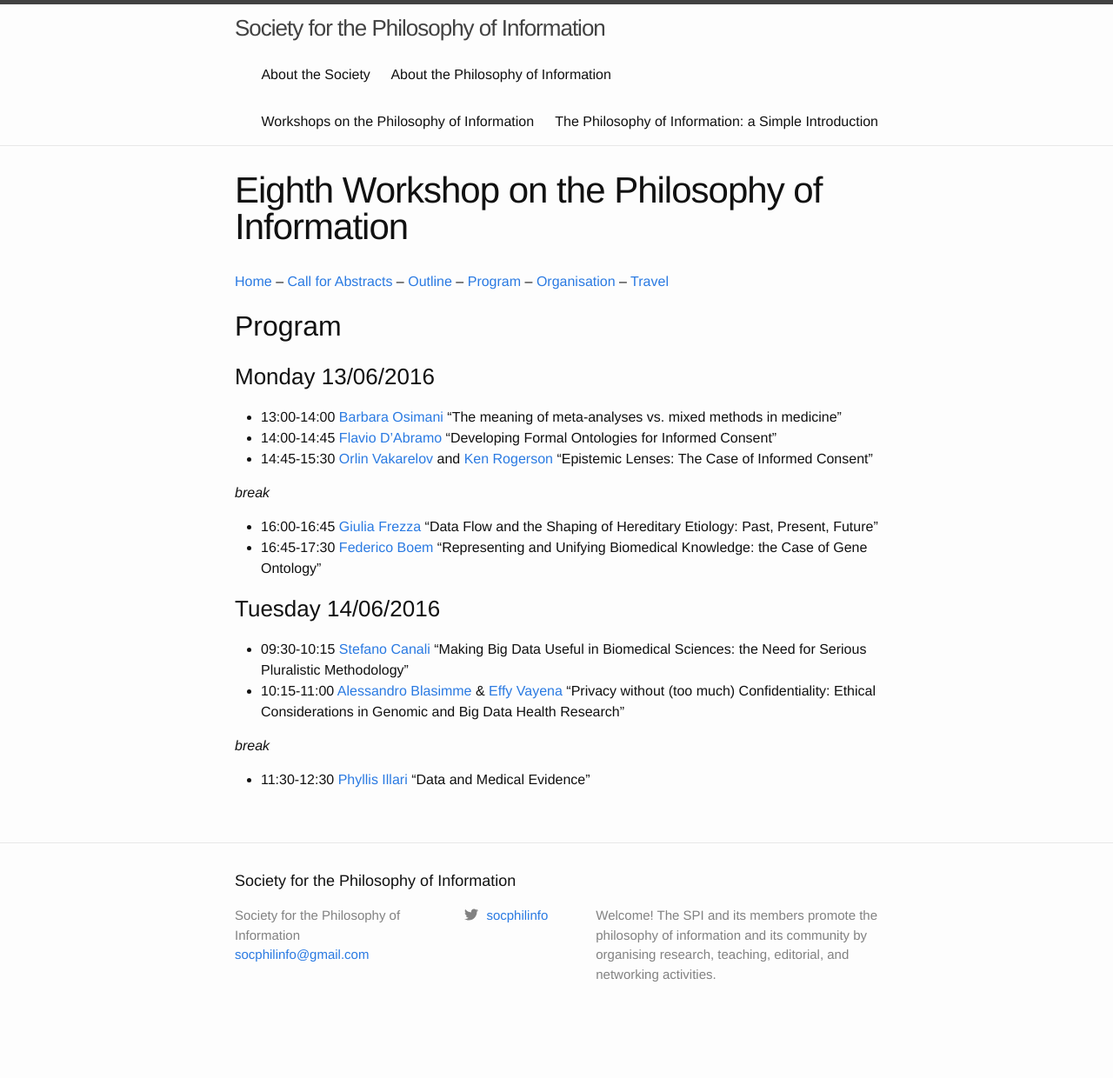
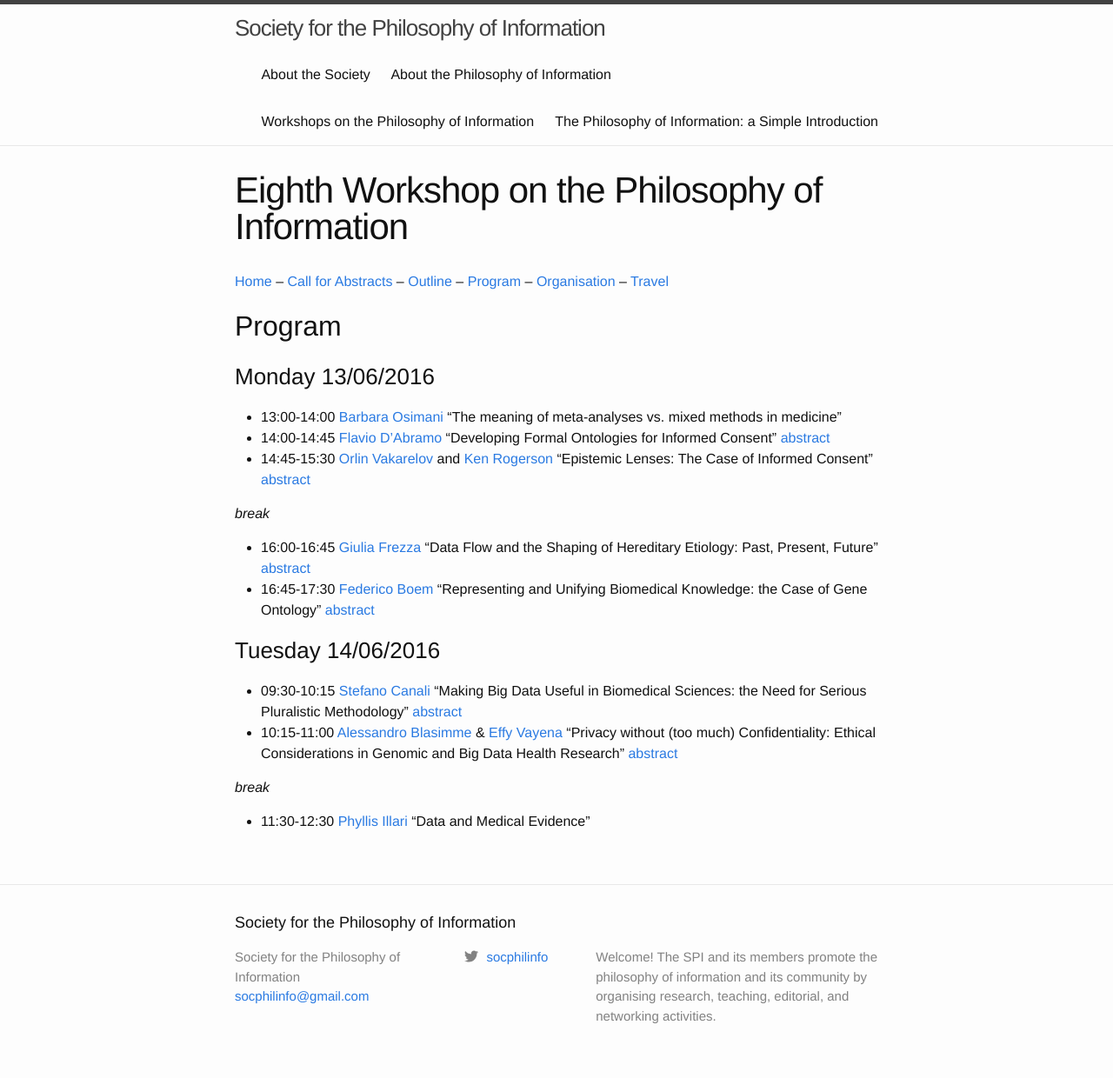
Before and after one commit to socphilinfo/socphilinfo.github.io, a Jekyll site: the page built from workshops/wpi8/program.md, in a window 1280 px wide. Shown: the whole page at 87% size. Built offline with Jekyll 4.4.1, drawn with Linux system fonts in a browser that asks for light colours; before the commit the page ends 1192 px from its top, so only the background shows below that.

Commit message:
added links to abstracts

```diff
--- a/workshops/wpi8/program.md
+++ b/workshops/wpi8/program.md
@@ -13,18 +13,18 @@ title: Eighth Workshop on the Philosophy of Information
 ### Monday 13/06/2016
 
   * 13:00-14:00 [Barbara Osimani](https://lmu-munich.academia.edu/barbaraosimani) "The meaning of meta-analyses vs. mixed methods in medicine"
-  * 14:00-14:45 [Flavio D’Abramo](http://www.ewi-psy.fu-berlin.de/einrichtungen/arbeitsbereiche/gesund/mitglieder_fu/DAbramo/index.html) “Developing Formal Ontologies for Informed Consent”
-  * 14:45-15:30 [Orlin Vakarelov](http://people.duke.edu/~ov7/) and [Ken Rogerson](https://sanford.duke.edu/people/faculty/rogerson-kenneth-s) “Epistemic Lenses: The Case of Informed Consent”
+  * 14:00-14:45 [Flavio D’Abramo](http://www.ewi-psy.fu-berlin.de/einrichtungen/arbeitsbereiche/gesund/mitglieder_fu/DAbramo/index.html) “Developing Formal Ontologies for Informed Consent” [abstract](https://docs.google.com/document/d/1pBKBqYLgK8TlVKr5g3BAngy3GNXUEMONdhVmc7PfUgo/edit?usp=sharing)
+  * 14:45-15:30 [Orlin Vakarelov](http://people.duke.edu/~ov7/) and [Ken Rogerson](https://sanford.duke.edu/people/faculty/rogerson-kenneth-s) “Epistemic Lenses: The Case of Informed Consent” [abstract](https://drive.google.com/file/d/0B7yPdYDW_NPqMW9DSjc4c3dodlNfaWtuaHZHWEdEekpnc3NF/view?usp=sharing)
 
 _break_
 
-  * 16:00-16:45 [Giulia Frezza](https://uniroma1.academia.edu/GiuliaFrezza) “Data Flow and the Shaping of Hereditary Etiology: Past, Present, Future”
-  * 16:45-17:30 [Federico Boem](http://www.semm.it/index.php/education/current-students-current-students/students/folsatec-students/federico-boem) “Representing and Unifying Biomedical Knowledge: the Case of Gene Ontology”
+  * 16:00-16:45 [Giulia Frezza](https://uniroma1.academia.edu/GiuliaFrezza) “Data Flow and the Shaping of Hereditary Etiology: Past, Present, Future” [abstract](https://drive.google.com/file/d/0B7yPdYDW_NPqUkxnR0xpTV94ajNNNFVrcU91TzB2NUxRTEpR/view?usp=sharing)
+  * 16:45-17:30 [Federico Boem](http://www.semm.it/index.php/education/current-students-current-students/students/folsatec-students/federico-boem) “Representing and Unifying Biomedical Knowledge: the Case of Gene Ontology” [abstract](https://drive.google.com/file/d/0B7yPdYDW_NPqdEk2Y1FKbmNFRmtYMEU4WHd2Q2hoZFFLRUd3/view?usp=sharing)
 
 ### Tuesday 14/06/2016
 
-  * 09:30-10:15 [Stefano Canali](https://uni-hannover.academia.edu/StefanoCanali) “Making Big Data Useful in Biomedical Sciences: the Need for Serious Pluralistic Methodology”
-  * 10:15-11:00 [Alessandro Blasimme](http://www.ebpi.uzh.ch/en/aboutus/departments/publichealth/healthpol/teamhealthethpol/blasimme.html) & [Effy Vayena](http://www.ebpi.uzh.ch/en/aboutus/departments/publichealth/healthpol/teamhealthethpol/vayena.html) “Privacy without (too much) Confidentiality: Ethical Considerations in Genomic and Big Data Health Research”
+  * 09:30-10:15 [Stefano Canali](https://uni-hannover.academia.edu/StefanoCanali) “Making Big Data Useful in Biomedical Sciences: the Need for Serious Pluralistic Methodology” [abstract](https://drive.google.com/file/d/0B7yPdYDW_NPqcEtCSDVTWC12UGVNaldMcm1FVFd6Y25TVTRJ/view?usp=sharing)
+  * 10:15-11:00 [Alessandro Blasimme](http://www.ebpi.uzh.ch/en/aboutus/departments/publichealth/healthpol/teamhealthethpol/blasimme.html) & [Effy Vayena](http://www.ebpi.uzh.ch/en/aboutus/departments/publichealth/healthpol/teamhealthethpol/vayena.html) “Privacy without (too much) Confidentiality: Ethical Considerations in Genomic and Big Data Health Research” [abstract](https://docs.google.com/document/d/1ZFivwypoUDoYzhOiu9Q0Z0AnGrpGX0mnpubDjRVe5z8/edit?usp=sharing)
 
 _break_
 
```
